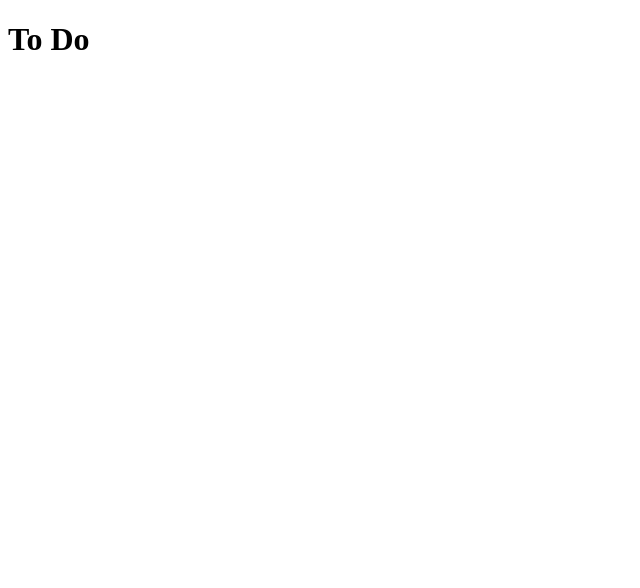
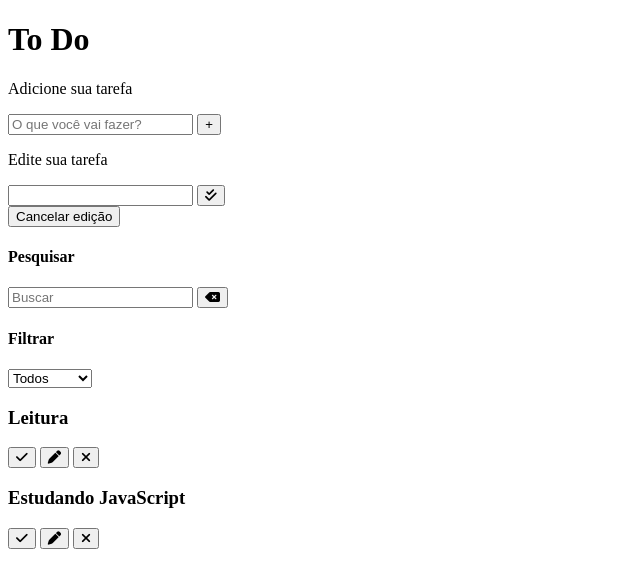
Before and after one commit to Laizacatafesta/ToDo, a plain HTML site: page index.html in a window 1280 px wide. Shown: the whole page, without its empty margins (0-640 px from the left). Drawn offline with Linux system fonts and the light colour scheme.

Commit message:
Parte final estrutura HTML

```diff
--- a/index.html
+++ b/index.html
@@ -13,6 +13,74 @@
     <script src="js/scripts.js" defer></script>
 </head>
 <body>
-    <h1>To Do</h1>
+   <div class="todo-container">
+    <header>
+        <h1>To Do</h1>
+    </header>
+    <form id="todo-form">
+        <p>Adicione sua tarefa</p>
+        <div class="form-control">
+           <input type="text" id="todo-input" placeholder="O que você vai fazer?">
+           <button type="submit">
+            <i class="fa-thin fa-plus"></i>
+           </button>
+        </div>
+    </form>
+    <form id="edit-form">
+        <p>Edite sua tarefa</p>
+        <div class="form-control">
+            <input type="text" id="edit-input">
+            <button type="submit">
+                <i class="fa-solid fa-check-double"></i>
+            </button>
+        </div>
+        <button id="cancel-edit-btn">Cancelar edição</button>
+    </form>
+    <div id="toolbar">
+        <div id="search">
+            <h4>Pesquisar</h4>
+            <form >
+                <input type="text" id="search-input" placeholder="Buscar">
+                <button id="eraser-button">
+                    <i class="fa-solid fa-delete-left"></i>
+                </button>
+            </form>
+        </div>
+        <div id="filter">
+            <h4>Filtrar</h4>
+            <select name="" id="filter-select">
+                <option value="all">Todos</option>
+                <option value="done">Feitos</option>
+                <option value="todo">Para fazer</option>
+            </select>
+        </div>
+    </div>
+    <div id="todo-list">
+        <div class="todo">
+            <h3>Leitura</h3>
+            <button class="finish-todo">
+                <i class="fa-solid fa-check"></i>
+            </button>
+            <button class="edit-todo">
+                <i class="fa-solid fa-pen"></i>
+            </button>
+            <button class="remove-todo">
+                <i class="fa-solid fa-xmark"></i>
+            </button>
+        </div>
+        <div class="todo">
+            <h3>Estudando JavaScript</h3>
+            <button class="finish-todo">
+                <i class="fa-solid fa-check"></i>
+            </button>
+            <button class="edit-todo">
+                <i class="fa-solid fa-pen"></i>
+            </button>
+            <button class="remove-todo">
+                <i class="fa-solid fa-xmark"></i>
+            </button>
+        </div>
+    </div>
+   </div>
 </body>
 </html>
```
